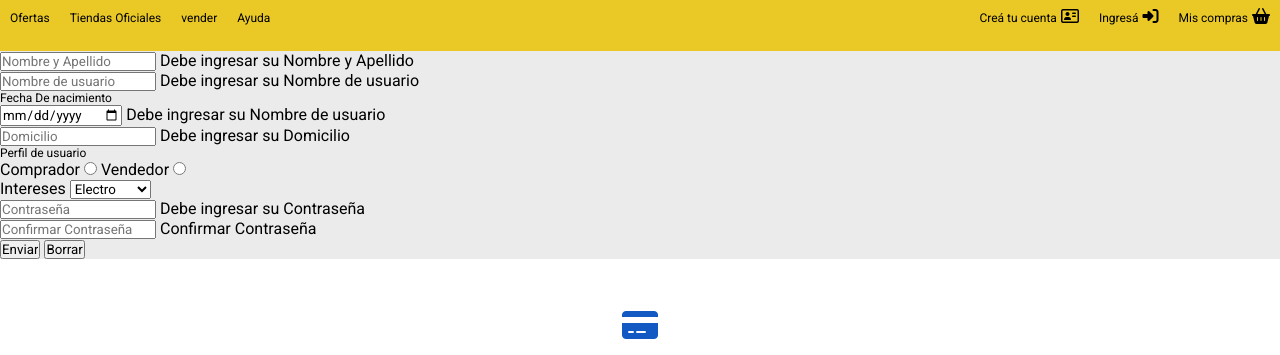
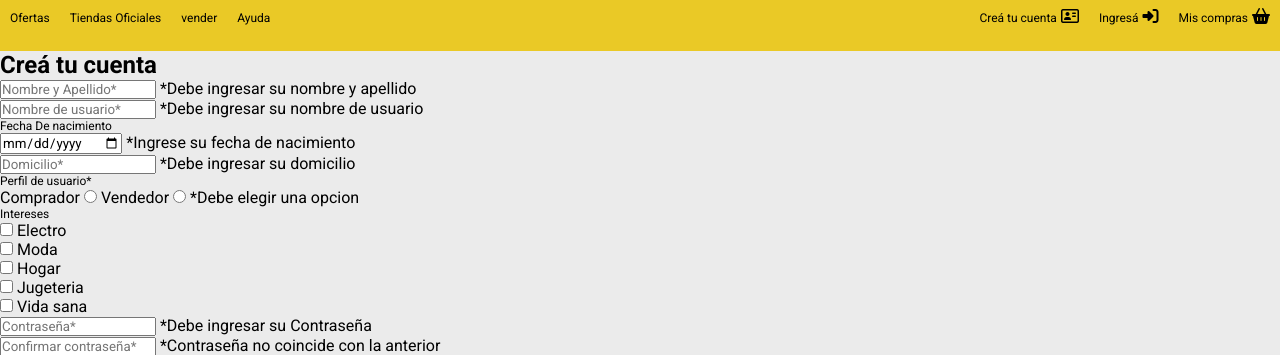
Before and after one commit to LeonardoGarcia-Estralagio/TrabajoPractico-MercadoLiebre, a website: page views/register.html in a window 1280 px wide. Shown: the part 170-525 px from the top of the page. Drawn offline with Linux system fonts and the light colour scheme.

Commit message:
feat: formulario de registro y login html

```diff
--- a/app.js
+++ b/app.js
@@ -13,6 +13,10 @@ app.get("/register", (req, res) =>
   res.sendFile(path.join(__dirname, "views", "register.html"))
 );
 
+app.get("/login", (req, res) =>
+  res.sendFile(path.join(__dirname, "views", "login.html"))
+);
+
 app.listen(PORT, () =>
   console.log(`server running in http://localhost:${PORT}`)
 );
--- a/views/register.html
+++ b/views/register.html
@@ -39,7 +39,7 @@
             </ul>
             <ul class="home__header__nav-menu-inferior">
                 <li><a href="register">Creá tu cuenta</a> <i class="fa-regular fa-address-card"></i></li>
-                <li><a href="#">Ingresá</a> <i class="fa-solid fa-right-to-bracket"></i></li>
+                <li><a href="login">Ingresá</a> <i class="fa-solid fa-right-to-bracket"></i></li>
                 <li><a href="#">Mis compras</a> <i class="fa-solid fa-basket-shopping"></i></li>
             </ul>
         </nav>
@@ -51,62 +51,84 @@
 
     </header>
     <main class="register__main">
-        <form action="register.html" method="POST">
-            <!-- NOMBRE Y APELLIDO -->
+        <h2>Creá tu cuenta</h2>
+        <form action="register.html">
+            <div class="register__main__form">
+                <div class="register__main__form-div">
+                    <label for="name"></label>
+                    <input type="text" placeholder="Nombre y Apellido*" id="name" name="name">
+                    <span class="register__main__form-div-span">*Debe ingresar su nombre y apellido</span>
+                </div>
+                <div class="register__main__form-div">
+                    <label for="nick"></label>
+                    <input type="text" placeholder="Nombre de usuario*" id="nick" name="nick">
+                    <span class="register__main__form-div-span">*Debe ingresar su nombre de usuario</span>
+                </div>
+                <div class="register__main__form-div">
+                    <p class="register__main__form-div-p">Fecha De nacimiento</p>
+                    <label for="birthday"></label>
+                    <input type="date" id="birthday" name="birthday">
+                    <span class="register__main__form-div-span">*Ingrese su fecha de nacimiento</span>
+                </div>
+                <div class="register__main__form-div">
+                    <label for="Domicilio"></label>
+                    <input type="text" placeholder="Domicilio*" id="Domicilio" name="Domicilio">
+                    <span class="register__main__form-div-span">*Debe ingresar su domicilio</span>
+                </div>
                 <div>
-                <input type="text" placeholder="Nombre y Apellido" name="NombreYApellido" >
-                <span>Debe ingresar su Nombre y Apellido</span>
+                    <p class="register__main__form-div-p">Perfil de usuario*</p>
+                    <div>
+                        <label class="register__main__form-label-radiocheck" for="flexCheckDefault">
+                            Comprador
+                        </label>
+                        <input type="radio" value="" id="comprador" name="preference">
+
+                        <label class="register__main__form-label-radiocheck" for="flexCheckDefault">
+                            Vendedor
+                        </label>
+                        <input type="radio" value="" id="vendedor" name="preference">
+                        <span class="register__main__form-div-span">*Debe elegir una opcion</span>
                     </div>
-            <!-- NOMBRE DE USUARIO -->
+                </div>
+                <div class="register__main__form-div-intereses">
+                    <p class="register__main__form-div-p">Intereses</p>
                     <div>
-                <input type="text" placeholder="Nombre de usuario" name="NombreDeusuario">
-                <span>Debe ingresar su Nombre de usuario</span>
+                        <input type="checkbox" name="intereses" value="Electro">
+                        <label for="Electro">Electro</label>
                     </div>
-            <!-- FECHA DE NACIMIENTO -->
                     <div>
-                <p>Fecha De nacimiento</p>
-                <input type="date" placeholder="Fecha de nacimiento" name="FechaDeNacimiento">
-                <span>Debe ingresar su Nombre de usuario</span>
+                        <input type="checkbox" name="intereses" value="Moda">
+                        <label for="Moda">Moda</label>
                     </div>
-            <!--   DOMICILIO -->
                     <div>
-                <input type="text" placeholder="Domicilio" name="Domicilio">
-                <span>Debe ingresar su Domicilio</span>
+                        <input type="checkbox" name="intereses" value="Hogar">
+                        <label for="Hogar">Hogar</label>
                     </div>
-            <!-- PERFIL DE USUARIO -->
                     <div>
-                <p>Perfil de usuario</p>
-                <label for="comprador">Comprador</label>
-                <input type="radio" name="comprador" id="comprador" value="comprador">
-                <label for="vendedor">Vendedor</label>
-                <input type="radio" name="vendedor" id="vendedor" value="vendedor">
+                        <input type="checkbox" name="intereses" value="Jugeteria">
+                        <label for="Jugeteria">Jugeteria</label>
                     </div>
-            <!-- CATEGORIAS DE INTERES -->
                     <div>
-                <label for="intereses">Intereses</label>
-                <select name="intereses" id="intereses">
-                    <option value="Electro">Electro</option>
-                    <option value="Moda">Moda</option>
-                    <option value="Hogar">Hogar</option>
-                    <option value="Jugeteria">Jugeteria</option>
-                    <option value="Vida sana">Vida sana</option>
-                </select>
+                        <input type="checkbox" name="intereses" value="Vida sana">
+                        <label for="Vida sana">Vida sana</label>
                     </div>
-            <!-- CONTRASEÑA -->
-            <div>
-                <input type="password" placeholder="Contraseña" name="password">
-                <span>Debe ingresar su Contraseña</span>
                 </div>
-            <!-- CONFIRMAR CONTRASEÑA -->
-            <div>
-                <input type="password" placeholder="Confirmar Contraseña" name="password">
-                <span>Confirmar Contraseña</span>
+                <div class="register__main__form-div">
+                    <label for="password"></label>
+                    <input type="password" placeholder="Contraseña*" id="password" name="password">
+                    <span class="register__main__form-div-span">*Debe ingresar su Contraseña</span>
                 </div>
-            <!-- BOTON ENVIAR Y BORRAR -->
-            <div>
-                <input type="submit" value="Enviar">
-                <input type="reset" value="Borrar">
+                <div class="register__main__form-div">
+                    <label for="password2"></label>
+                    <input type="password" placeholder="Confirmar contraseña*" id="password2" name="password2">
+                    <span class="register__main__form-div-span">*Contraseña no coincide con la anterior</span>
                 </div>
+                <div class="register__main__form-div-button">
+                    <input class="register__main__form-button-reset" type="reset" value="Borrar">
+                    <input class="register__main__form-button-submit" type="submit" value="Enviar">
+                </div>
+            </div>
+
         </form>
     </main>
     <footer class="home__footer">
```
Also changed, not shown: views/home.html (+1 -1 lines), views/login.html (added, +103 -0 lines). Lines whose indentation alone changed are shown as unchanged.
